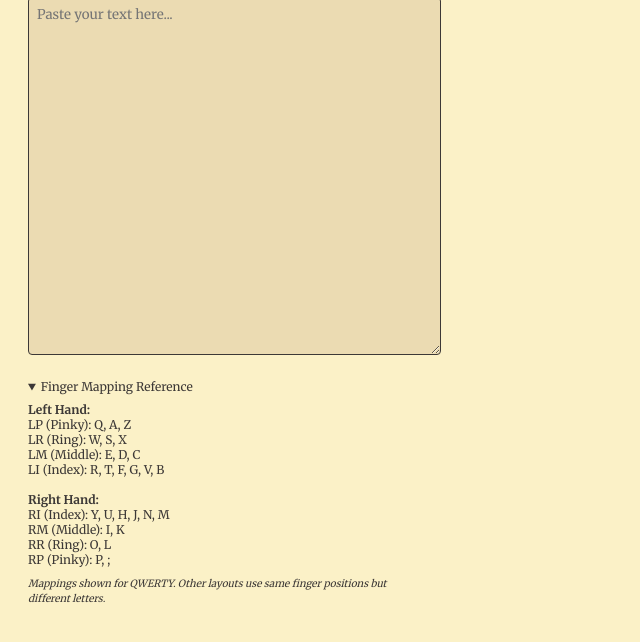
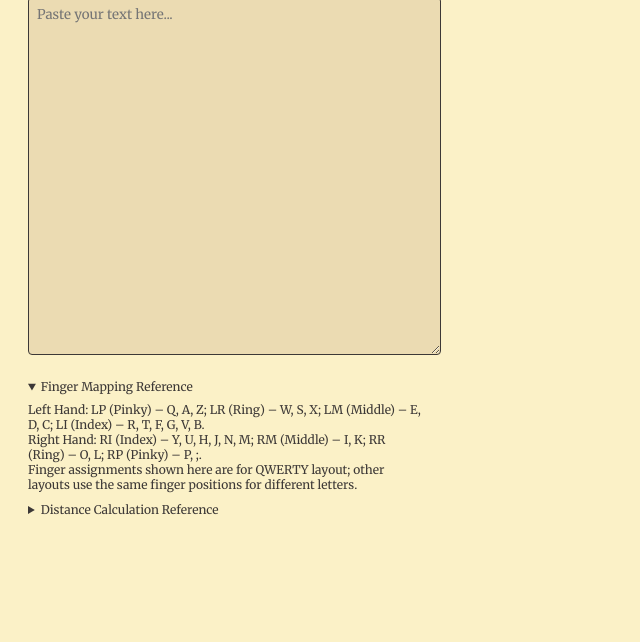
Before and after one commit to ridulfo/layout-analyzer, a plain HTML site: page index.html in a window 1280 px wide. Both pictures are taken after a click on the heading "Finger Mapping Reference". Shown: the part 112-754 px from the top of the page, without its empty margins (0-640 px from the left). Drawn offline with Linux system fonts and the light colour scheme.

Commit message:
feat: implement key row staggering and refine input panel explanations

```diff
--- a/analyzer.js
+++ b/analyzer.js
@@ -66,6 +66,9 @@ const LAYOUTS = {
 const FINGER_LABELS = ['L4', 'L3', 'L2', 'L1', 'R1', 'R2', 'R3', 'R4'];
 const FINGER_NAMES = ['LP', 'LR', 'LM', 'LI', 'RI', 'RM', 'RR', 'RP'];
 
+// Horizontal offsets per row to approximate physical key staggering (in key units).
+// The top and bottom letter rows (row 0 and row 2) are offset by 0.5 units relative to the home row (row 1).
+const ROW_OFFSETS = [0.5, 0, 0.5];
 // Utility functions
 function getKeyPosition(layout, key) {
   const upperKey = key.toUpperCase();
@@ -76,7 +79,9 @@ function getKeyPosition(layout, key) {
       colIndex = layout.rows[rowIndex].indexOf(lowerKey);
     }
     if (colIndex !== -1) {
-      return { row: rowIndex, col: colIndex };
+      // Apply horizontal row offset for staggering
+      const offset = ROW_OFFSETS[rowIndex] || 0;
+      return { row: rowIndex, col: colIndex + offset };
     }
   }
   return null;
--- a/index.html
+++ b/index.html
@@ -72,19 +72,20 @@
       <details style="margin-top: 10px; font-size: 12px;">
         <summary style="cursor: pointer;">Finger Mapping Reference</summary>
         <div style="margin: 8px 0;">
-          <strong>Left Hand:</strong><br>
-          LP (Pinky): Q, A, Z<br>
-          LR (Ring): W, S, X<br>
-          LM (Middle): E, D, C<br>
-          LI (Index): R, T, F, G, V, B<br>
-          <br>
-          <strong>Right Hand:</strong><br>
-          RI (Index): Y, U, H, J, N, M<br>
-          RM (Middle): I, K<br>
-          RR (Ring): O, L<br>
-          RP (Pinky): P, ;
+          Left Hand: LP (Pinky) – Q, A, Z; LR (Ring) – W, S, X; LM (Middle) – E, D, C; LI (Index) – R, T, F, G, V, B.<br>
+          Right Hand: RI (Index) – Y, U, H, J, N, M; RM (Middle) – I, K; RR (Ring) – O, L; RP (Pinky) – P, ;.<br>
+          Finger assignments shown here are for QWERTY layout; other layouts use the same finger positions for different letters.
         </div>
-        <small><em>Mappings shown for QWERTY. Other layouts use same finger positions but different letters.</em></small>
+      </details>
+      <details style="margin-top: 10px; font-size: 12px;">
+        <summary style="cursor: pointer;">Distance Calculation Reference</summary>
+        <div style="margin: 8px 0;">
+          Distance is measured on a staggered grid where adjacent keys horizontally or vertically are 1 unit apart, and the top (row 0) and bottom (row 2) rows are offset by 0.5 units horizontally relative to the home row (row 1). For each non-home key press, compute the straight-line (Euclidean) distance to the finger’s home key:
+        </div>
+        <pre style="margin: 4px 0; background: var(--light1); padding: 4px; border: 1px solid var(--border);"><code>distance = sqrt((row2 - row1)^2 + (col2 - col1)^2)</code></pre>
+        <div style="margin:4px 0;">
+          These distances are summed per finger to give the total travel effort. Diagonal moves are longer than purely horizontal or vertical moves since both row and column differences contribute.
+        </div>
       </details>
     </div>
     <div class="output-panel">
```
